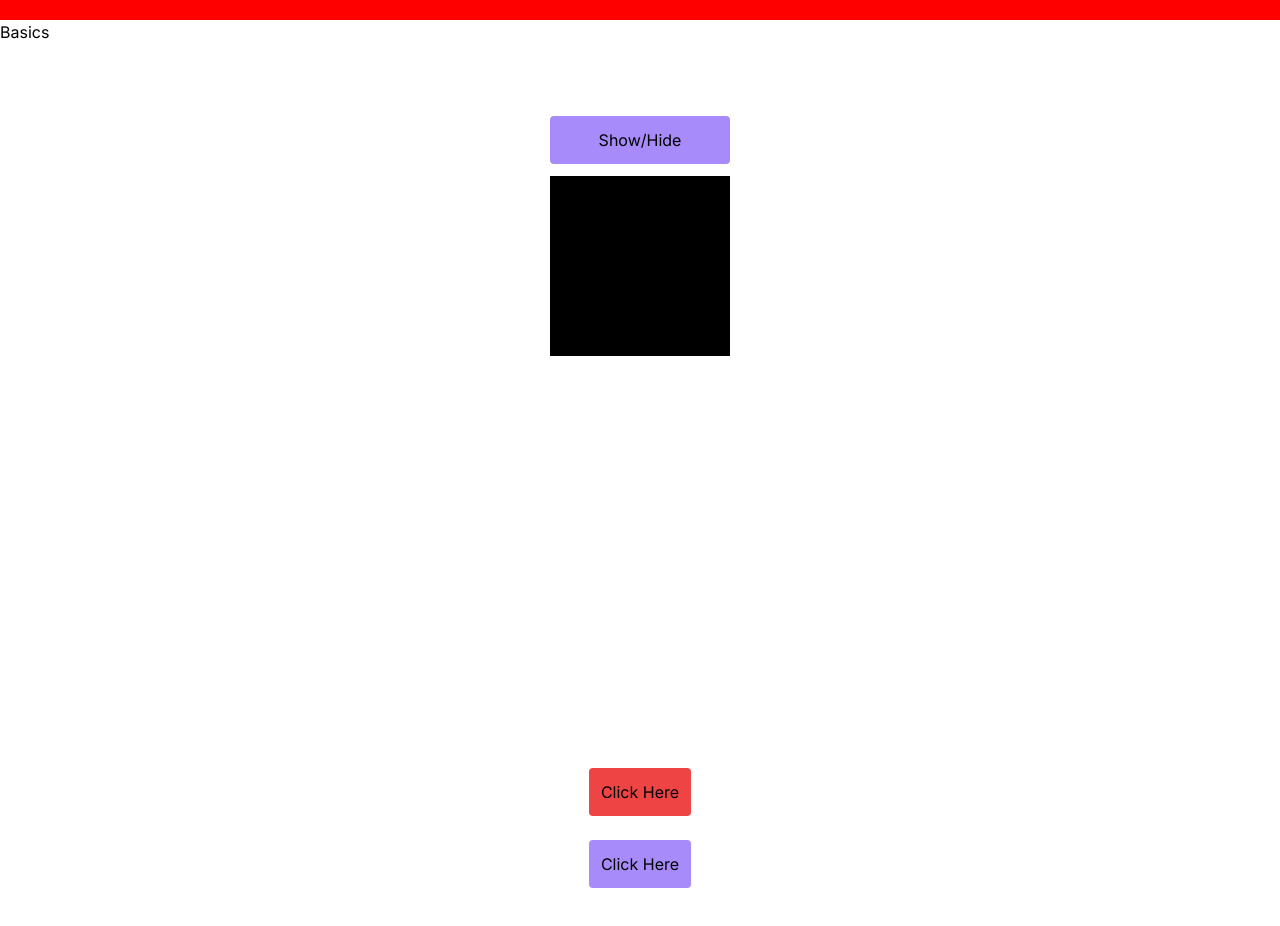
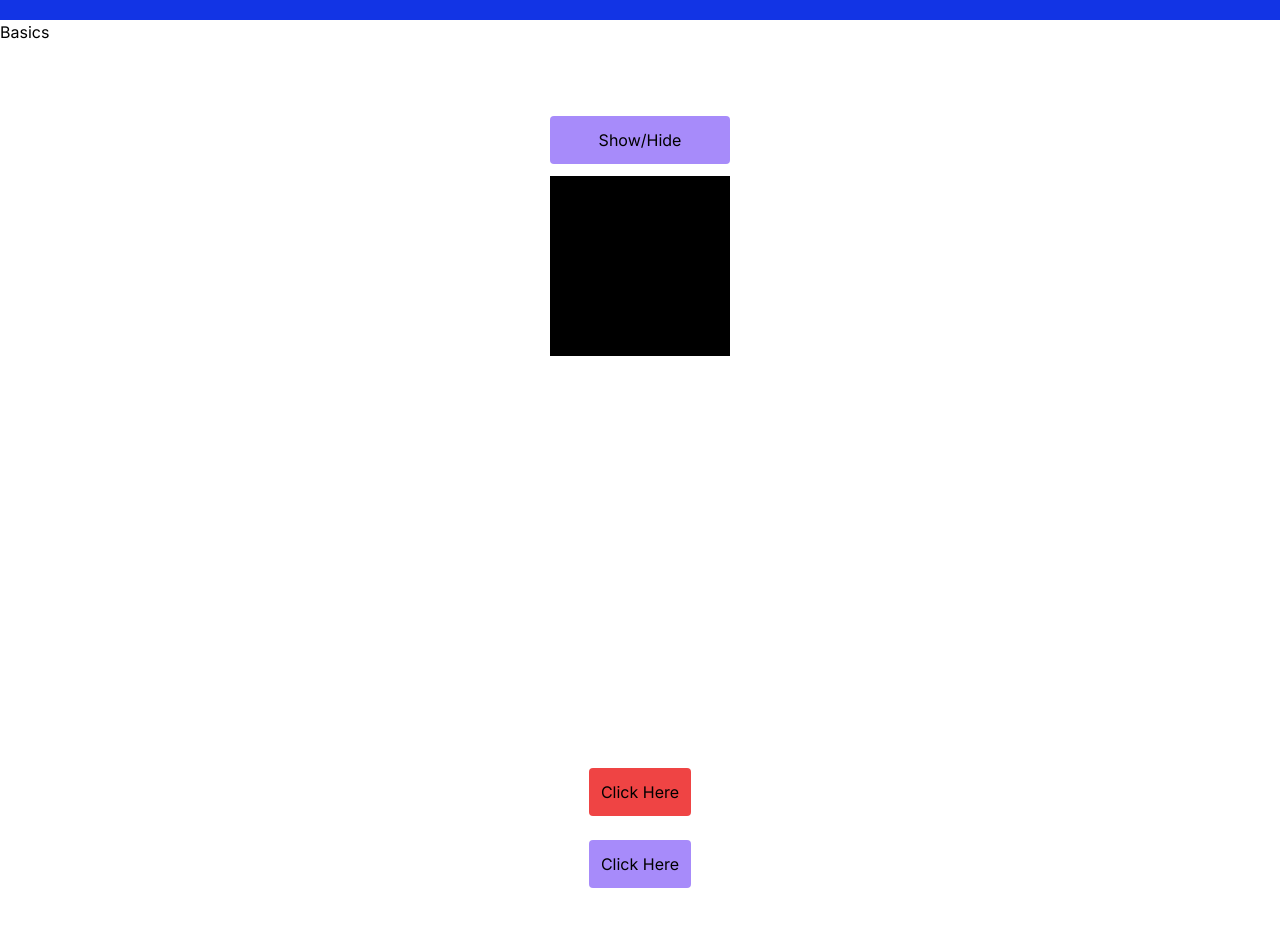
Before and after one commit to Mounieshh/Framer-Motion-Learning, a Next.js app: page / in a window 1280 px wide. Shown: the top 926 px of the page. Built offline with nearby package versions, Linux system fonts and the light colour scheme.

Commit message:
useTransform Hook

```diff
--- a/app/page.jsx
+++ b/app/page.jsx
@@ -7,19 +7,26 @@ import AnimControls from './components/AnimControls'
 import View from './components/View'
 import AnimScroll from './components/AnimScroll'
 
-import { motion, useScroll, useSpring } from 'framer-motion'
+import { motion, useScroll, useSpring, useTransform } from 'framer-motion'
 
 const page = () => {
 
   const { scrollYProgress } = useScroll()
   const scaleX = useSpring(scrollYProgress)
+
+  const background = useTransform(
+    scrollYProgress,
+    [0, 1],
+    // ['rgb(87, 1, 245)', 'rgb(15, 233,5)']
+    ['#3456y5', '#1234e5']
+  )
   return (
     <>
 
     <motion.div
       style={{
       scaleX,
-      background: 'red',
+      background,
       transformOrigin: 'left',
       position: 'sticky',
       top: '0',
```
